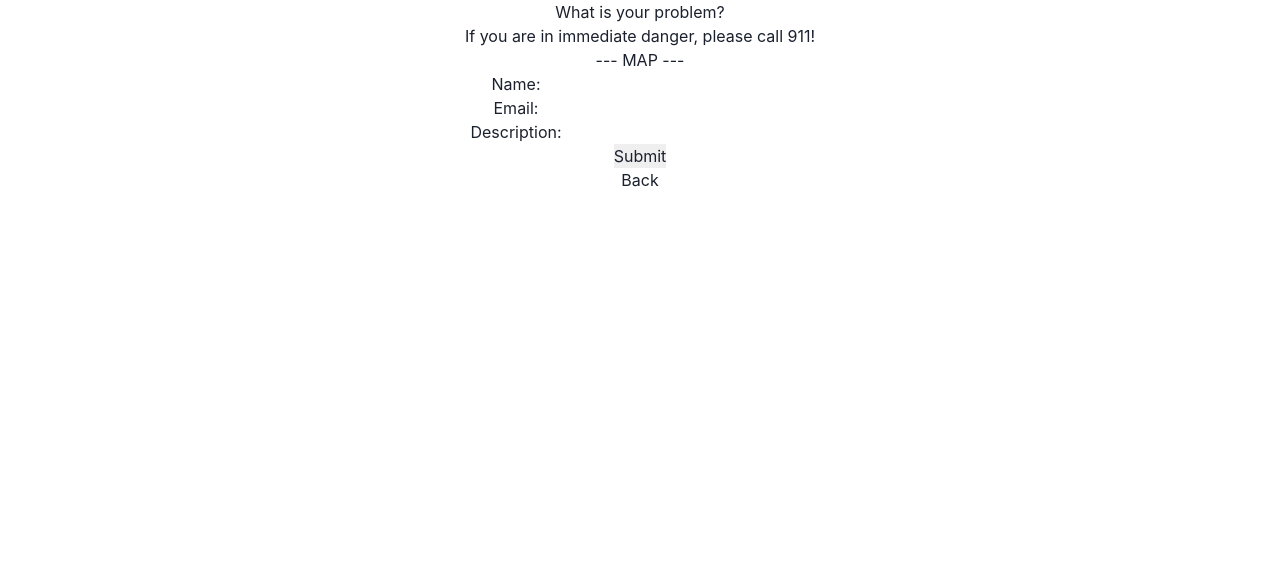
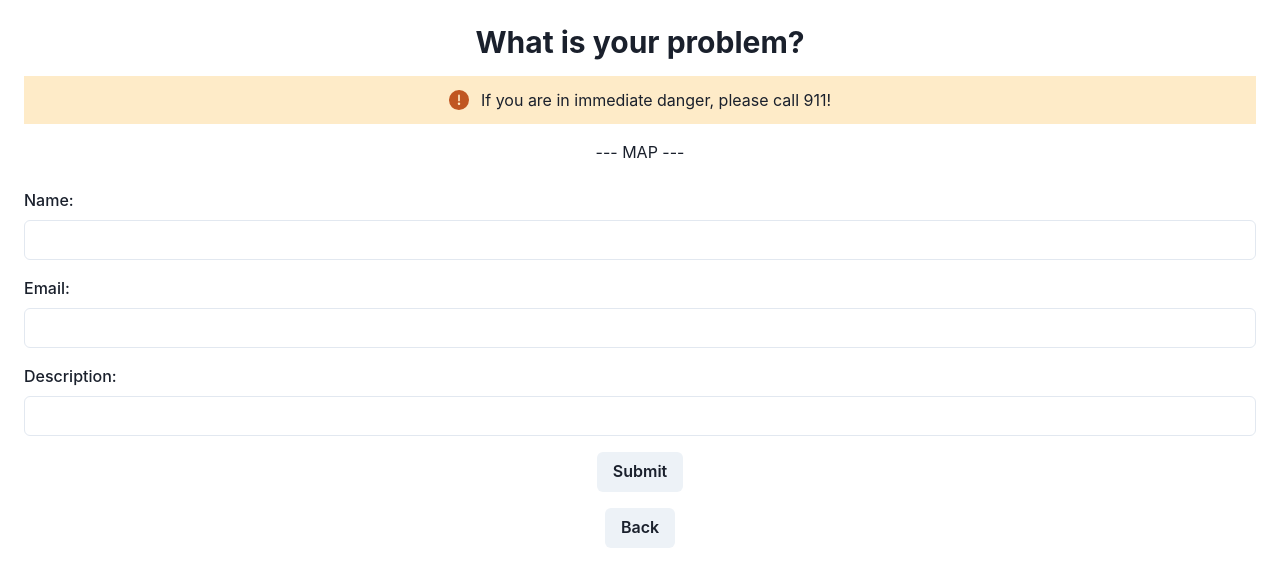
Before and after one commit to Anthony-Huang-03/HelloWorldRepo, a React (Create React App) app in the folder client/: page /ProblemDescription in a window 1280 px wide. Shown: the top 586 px of the page. Built offline with nearby package versions, Linux system fonts and the light colour scheme.

Commit message:
Update ProblemDescription.js
made ProblemDescription use default chakra ui components (and made 911 warning an alert component)

```diff
--- a/client/src/pages/ProblemDescription.js
+++ b/client/src/pages/ProblemDescription.js
@@ -1,10 +1,8 @@
 import React from "react";
-import '../App.css';
+import { Box, Heading, Text, FormControl, FormLabel, Input, Button, VStack, Alert, AlertIcon } from "@chakra-ui/react";
 import { useNavigate } from 'react-router-dom';
 
-
 const ProblemDescription = () => {
-
     const navigate = useNavigate();
 
     const handleClick1 = () => {
@@ -16,24 +14,36 @@ const ProblemDescription = () => {
     };
 
     return (
-        <div>
-            <h1 className="title">What is your problem?</h1>
-            <div className="warning">If you are in immediate danger, please call 911!</div>
-            <div className="map"> --- MAP --- </div>
-            <form action="/action_page.php">
-                <label for="name">Name:</label>
-                <input type="text" id="name" name="name"></input>
-                <br></br>
-                <label for="email">Email:</label>
-                <input type="text" id="email" name="email"></input>
-                <br></br>
-                <label for="issueDescription">Description:</label>
-                <input type="text" id="description" name="description"></input>
-                <br></br>
-                <input onClick={handleClick1} type="submit" value="Submit"></input>
-            </form>
-            <button onClick={handleClick2}>Back</button>
-        </div>
+        <Box textAlign="center" p="6">
+            <Heading size="lg" mb="4">What is your problem?</Heading>
+
+            {/* 911 Warning Alert */}
+            <Alert status="warning" mb="4" justifyContent="center">
+                <AlertIcon />
+                If you are in immediate danger, please call 911!
+            </Alert>
+
+            <Box mb="6">--- MAP ---</Box>
+            <VStack spacing="4" as="form" action="/action_page.php">
+                <FormControl>
+                    <FormLabel htmlFor="name">Name:</FormLabel>
+                    <Input type="text" id="name" name="name" />
+                </FormControl>
+
+                <FormControl>
+                    <FormLabel htmlFor="email">Email:</FormLabel>
+                    <Input type="text" id="email" name="email" />
+                </FormControl>
+
+                <FormControl>
+                    <FormLabel htmlFor="description">Description:</FormLabel>
+                    <Input type="text" id="description" name="description" />
+                </FormControl>
+
+                <Button onClick={handleClick1} type="submit">Submit</Button>
+            </VStack>
+            <Button onClick={handleClick2} mt="4">Back</Button>
+        </Box>
     );
 };
 
```
